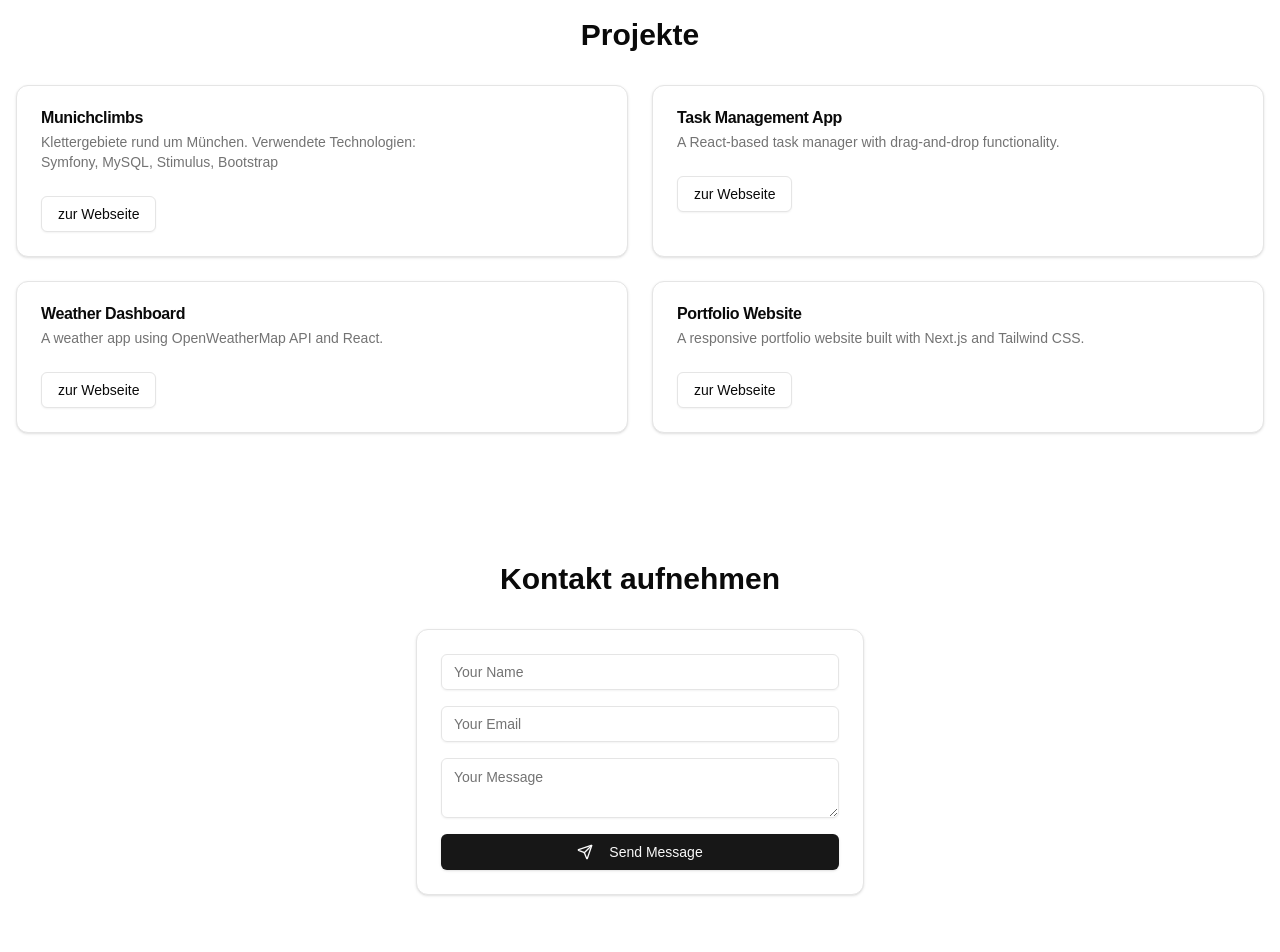
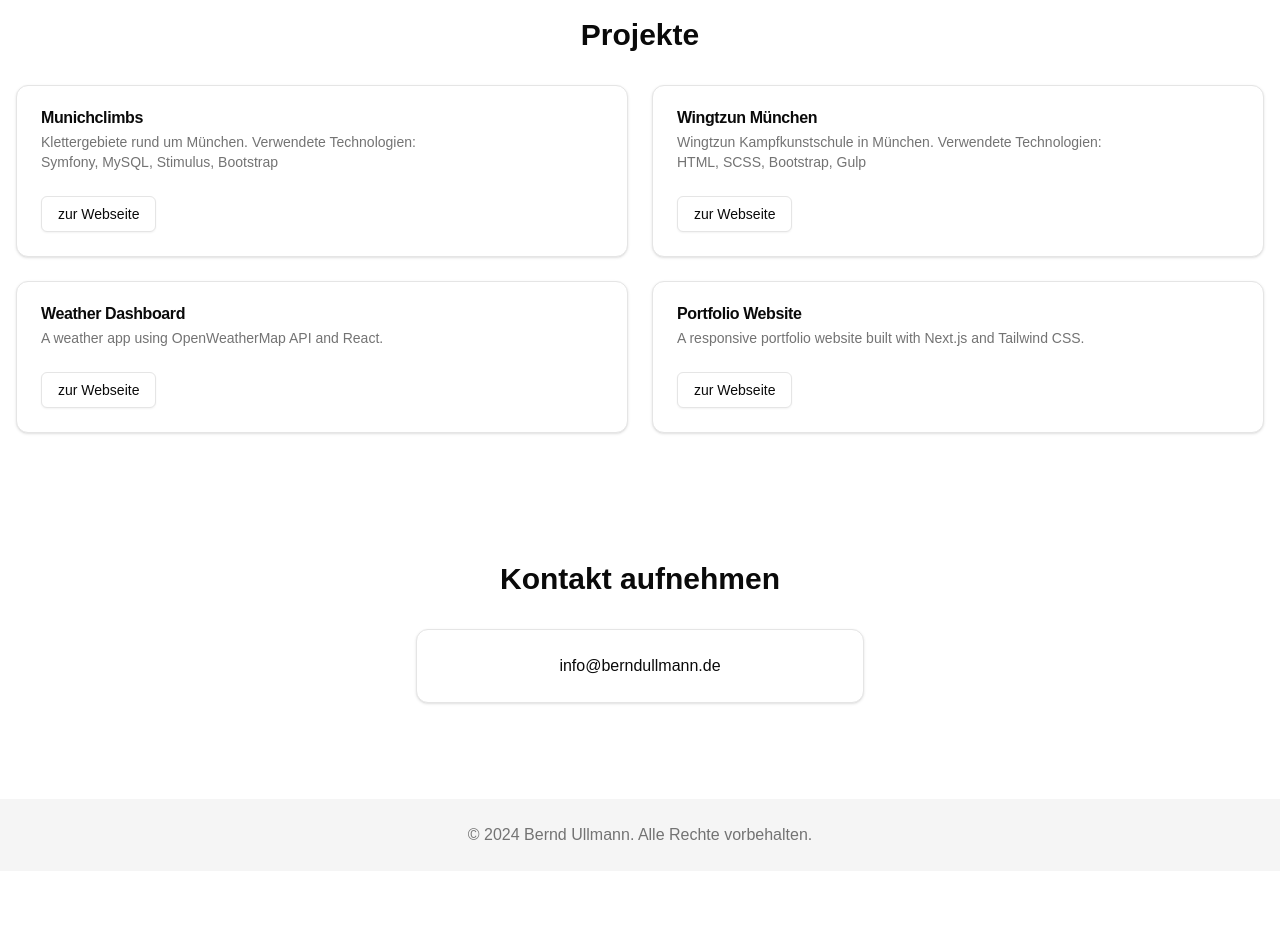
Before and after one commit to Boerndstone/portfolio-page-bernd, a Next.js app: page / in a window 1280 px wide. Shown: the part 1020-1972 px from the top of the page. After the commit the page ends 1891 px from the top, so only its background shows below. Built offline with nearby package versions, Linux system fonts and the light colour scheme.

Commit message:
portfolio first step

```diff
--- a/components/portfolio.tsx
+++ b/components/portfolio.tsx
@@ -15,7 +15,7 @@ import { Code, Github, Linkedin, Mail, Send } from "lucide-react";
 const skills = [
   "HTML",
   "CSS",
-  "SASS",
+  "SCSS",
   "Bootstrap",
   "Tailwind",
   "JavaScript",
@@ -35,9 +35,10 @@ const projects = [
     link: "https://www.munichclimbs.de",
   },
   {
-    title: "Task Management App",
-    description: "A React-based task manager with drag-and-drop functionality.",
-    link: "#",
+    title: "Wingtzun München",
+    description:
+      "Wingtzun Kampfkunstschule in München. Verwendete Technologien: <br />HTML, SCSS, Bootstrap, Gulp",
+    link: "https://wingtzun-muenchen.de/",
   },
   {
     title: "Weather Dashboard",
@@ -156,7 +157,7 @@ export function PortfolioComponent() {
           </div>
         </section>
 
-        <section id="contact" className="py-16">
+        {/* <section id="contact" className="py-16">
           <h2 className="text-3xl font-bold mb-8 text-center">
             Kontakt aufnehmen
           </h2>
@@ -178,14 +179,25 @@ export function PortfolioComponent() {
               </form>
             </CardContent>
           </Card>
+        </section> */}
+
+        <section id="contact" className="py-16">
+          <h2 className="text-3xl font-bold mb-8 text-center">
+            Kontakt aufnehmen
+          </h2>
+          <Card className="max-w-md mx-auto">
+            <CardContent className="pt-6">
+              <p className="text-center">info@berndullmann.de</p>
+            </CardContent>
+          </Card>
         </section>
       </main>
 
       <footer className="bg-muted py-6">
         <div className="container mx-auto px-4 text-center text-muted-foreground">
           <p>
-            &copy; {new Date().getFullYear()} Bernd Ullmann. All rights
-            reserved.
+            &copy; {new Date().getFullYear()} Bernd Ullmann. Alle Rechte
+            vorbehalten.
           </p>
         </div>
       </footer>
```
